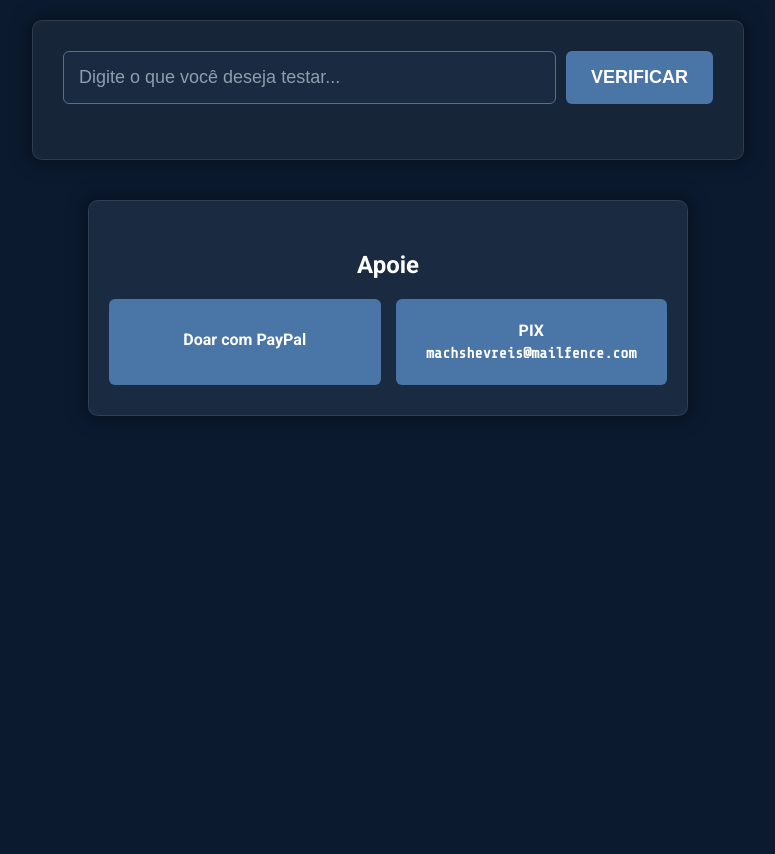
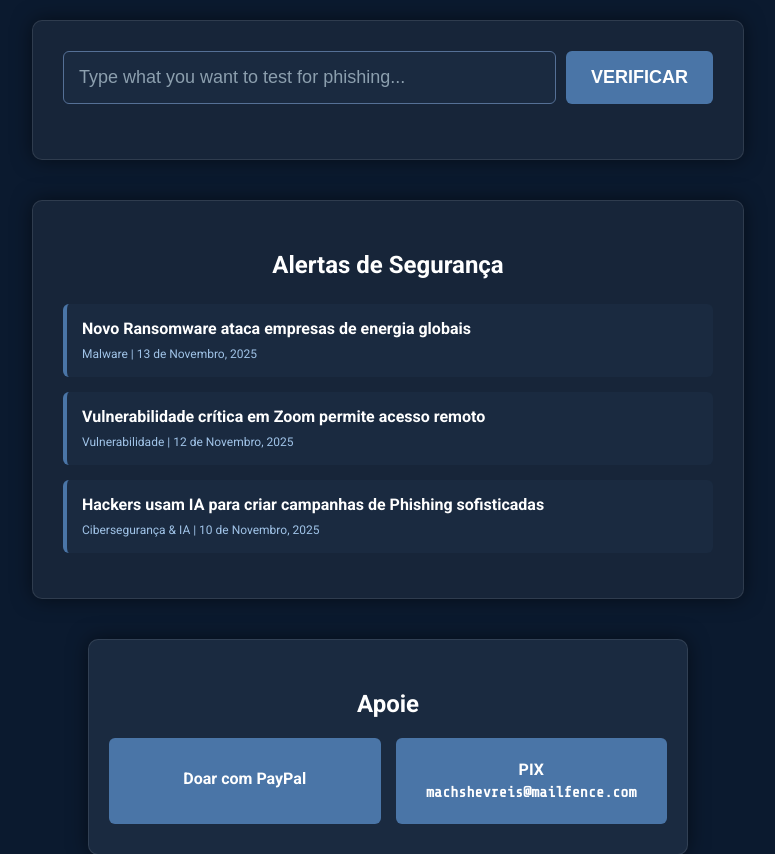
Before and after one commit to FFReis23/stripedowlsecurity, a Flask app: page / in a window 1280 px wide. Shown: the part 290-1144 px from the top of the page, without its empty margins (252-1027 px from the left). Before the commit the page ends 706 px from the top, so only its background shows below. Run offline with Flask 3, Linux system fonts and the light colour scheme.

Commit message:
Update index.html

```diff
--- a/templates/index.html
+++ b/templates/index.html
@@ -48,17 +48,16 @@
             z-index: 2;
         }
 
-        /* ESTILO DO H1 COM FONTE HACKER E EFEITO GLOW */
+        /* ESTILO DO H1 HACKER */
         h1 {
-            font-family: "Share Tech Mono", monospace; /* Fonte estilo hacker */
+            font-family: "Share Tech Mono", monospace;
             font-size: 56px;
-            font-weight: 600; /* Manteve o peso original ou um pouco mais ousado */
+            font-weight: 600;
             color: #ffffff;
-            /* Efeito de brilho (glow) para estilo hacker */
             text-shadow: 0 0 7px rgba(255, 255, 255, 0.7),
                          0 0 15px rgba(100, 200, 255, 0.3),
                          0 0 25px rgba(100, 200, 255, 0.1);
-            letter-spacing: 6px; /* Espaçamento mais largo */
+            letter-spacing: 6px;
             margin-bottom: 5px;
             text-transform: uppercase;
         }
@@ -126,6 +125,54 @@
             color: #ffffff;
             font-size: 16px;
         }
+
+        /* ESTILOS PARA O NOVO BLOCO DE ARTIGOS */
+        .articles-container {
+            max-width: 650px;
+            margin: 40px auto;
+            background: rgba(255, 255, 255, 0.05);
+            padding: 30px;
+            border-radius: 10px;
+            box-shadow: 0 0 20px rgba(0, 0, 0, 0.5);
+            border: 1px solid rgba(255, 255, 255, 0.1);
+        }
+
+        .articles-container h2 {
+            font-size: 24px;
+            font-weight: 700;
+            color: #ffffff;
+            margin-bottom: 25px;
+            text-align: center;
+        }
+
+        .article-item {
+            background: #1a2a40;
+            padding: 15px;
+            border-radius: 6px;
+            margin-bottom: 15px;
+            border-left: 4px solid #4a75a7;
+            cursor: pointer;
+            transition: background 0.3s;
+        }
+
+        .article-item:hover {
+            background: #2a3a50;
+        }
+
+        .article-item a {
+            color: #ffffff;
+            text-decoration: none;
+            font-weight: bold;
+            display: block;
+            font-size: 16px;
+            margin-bottom: 5px;
+        }
+
+        .article-item span {
+            font-size: 12px;
+            color: #a0c3e7;
+        }
+        /* FIM DOS ESTILOS PARA ARTIGOS */
 
         .support-container {
             max-width: 600px;
@@ -225,7 +272,7 @@
     <div class="container">
         <form method="POST">
             <div class="input-box">
-                <input type="text" name="url" placeholder="Digite o que você deseja testar..." required>
+                <input type="text" name="url" placeholder="Type what you want to test for phishing..." required>
                 <button type="submit">VERIFICAR</button>
             </div>
         </form>
@@ -237,6 +284,24 @@
         {% endif %}
     </div>
 
+    <div class="articles-container">
+        <h2>Alertas de Segurança</h2>
+
+        <div class="article-item">
+            <a href="#">Novo Ransomware ataca empresas de energia globais</a>
+            <span>Malware | 13 de Novembro, 2025</span>
+        </div>
+
+        <div class="article-item">
+            <a href="#">Vulnerabilidade crítica em Zoom permite acesso remoto</a>
+            <span>Vulnerabilidade | 12 de Novembro, 2025</span>
+        </div>
+
+        <div class="article-item">
+            <a href="#">Hackers usam IA para criar campanhas de Phishing sofisticadas</a>
+            <span>Cibersegurança & IA | 10 de Novembro, 2025</span>
+        </div>
+    </div>
     <div class="support-container">
         <div class="support-card">
             <h2>Apoie</h2>
```
